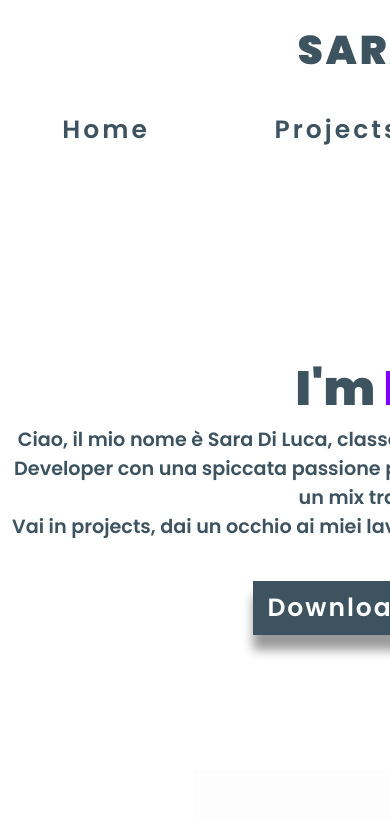
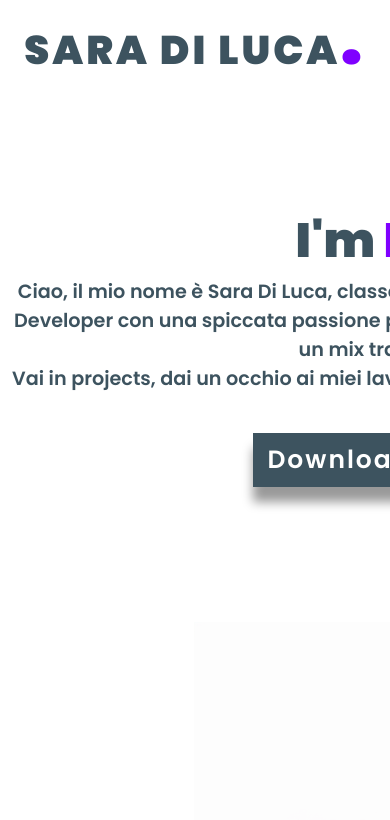
Before and after one commit to SaraDiLuca92/portfolio, a plain HTML site: page index.html in a window 390 px wide. Shown: the top 820 px of the page. Drawn offline with nearby package versions, Linux system fonts and the light colour scheme; a web font is replaced by a local one.

Commit message:
Update index.css

```diff
--- a/index.css
+++ b/index.css
@@ -313,9 +313,7 @@ button:hover {
     width: 600px;
     margin-left: 52px;
   }
-  nav {
-    display: unset;
-  }
+
   .wrapper::before {
     position: none;
     content: "";
@@ -471,7 +469,11 @@ button:hover {
     height: 400px;
   }
 }
-@media screen and (max-width: 500px) {
+@media screen and (max-width: 800px) {
   .container {
     min-width: 111vh;
   }
+  nav {
+    margin-left: 15px;
+  }
+}
```
